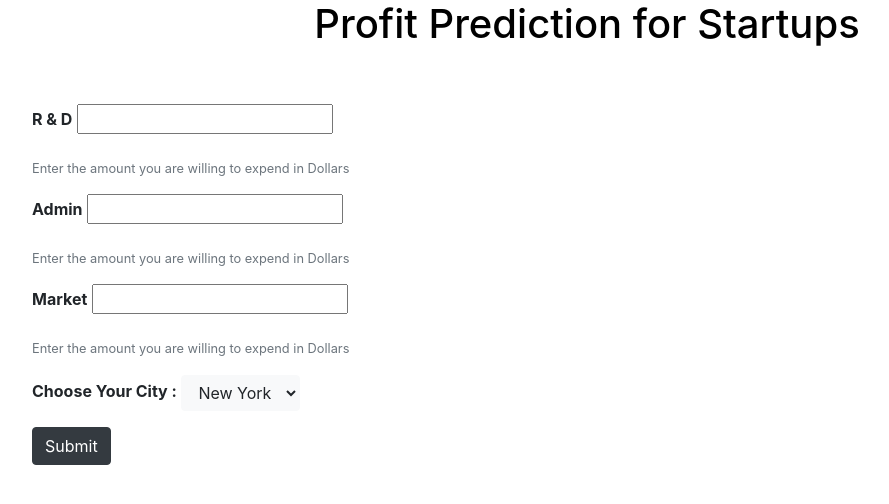
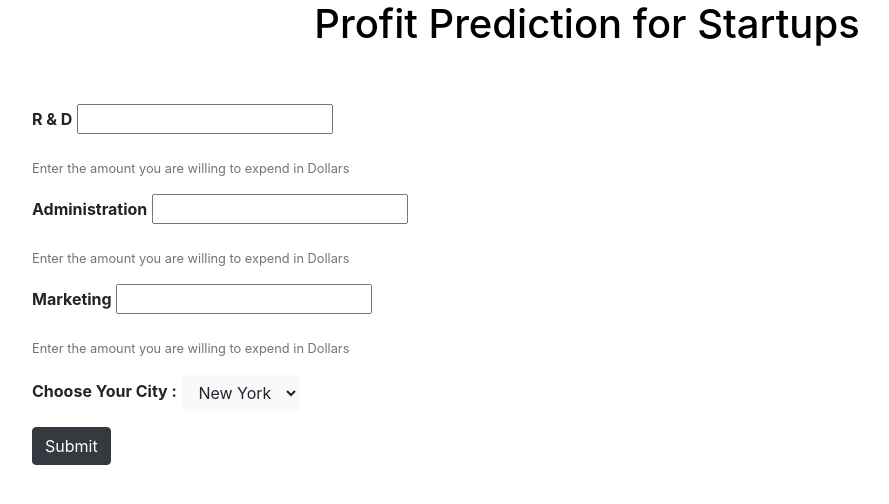
Before and after one commit to jai8004/MLOPS, a Flask app: page / in a window 1280 px wide. Shown: the top 504 px of the page, without its empty margins (53-942 px from the left). Run offline with Flask 2, Linux system fonts and the light colour scheme; parts of the project's set-up code (start-up, migrations or seed data) failed here and were passed over; some libraries are stand-ins or nearby versions.

Commit message:
Modfied HTML and Added Inst

```diff
--- a/StartupWebApp/webapp/app.py
+++ b/StartupWebApp/webapp/app.py
@@ -13,9 +13,8 @@ def home():
 
 @app.route("/predict", methods=['GET', 'POST'])
 def predict():
-    print("I was here1")
+
     if request.method == 'POST':
-        print(request.form.get('NewYork'))
         try:
 
             RnD_Spend = int(request.form['RnD_Spend'])
--- a/StartupWebApp/webapp/templates/home.html
+++ b/StartupWebApp/webapp/templates/home.html
@@ -36,7 +36,7 @@
 
                     <div class="form-group">
                         <label for="Admin_Spend">
-                            <p class="font-weight-bold">Admin</p>
+                            <p class="font-weight-bold">Administration</p>
                         </label>
                         <input type="text" name="Admin_Spend">
                         <small id="AdminSpendHelp" class="form-text text-muted">Enter the amount you are willing to
@@ -45,7 +45,7 @@
 
                     <div class="form-group">
                         <label for="Market_Spend">
-                            <p class="font-weight-bold">Market</p>
+                            <p class="font-weight-bold">Marketing</p>
                         </label>
                         <input type="text" name="Market_Spend">
                         <small id="MarketSpendHelp" class="form-text text-muted">Enter the amount you are willing to
```
Also changed, not shown: StartupWebApp/readme.md, StartupWebApp/ss1.png (added), StartupWebApp/ss2.png (added), 1 other file.
